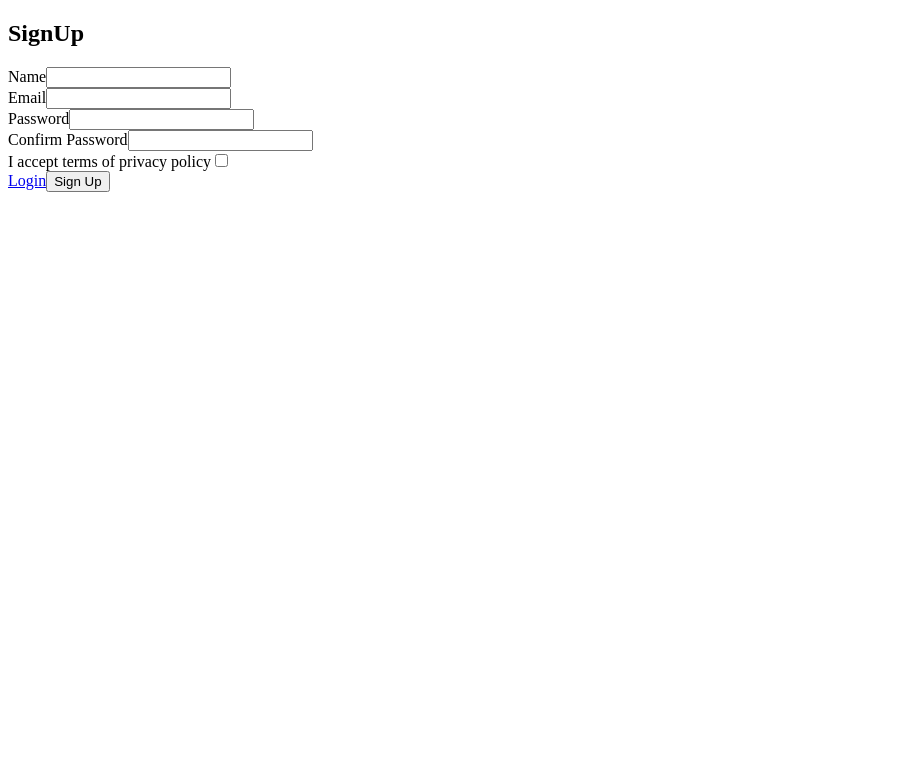
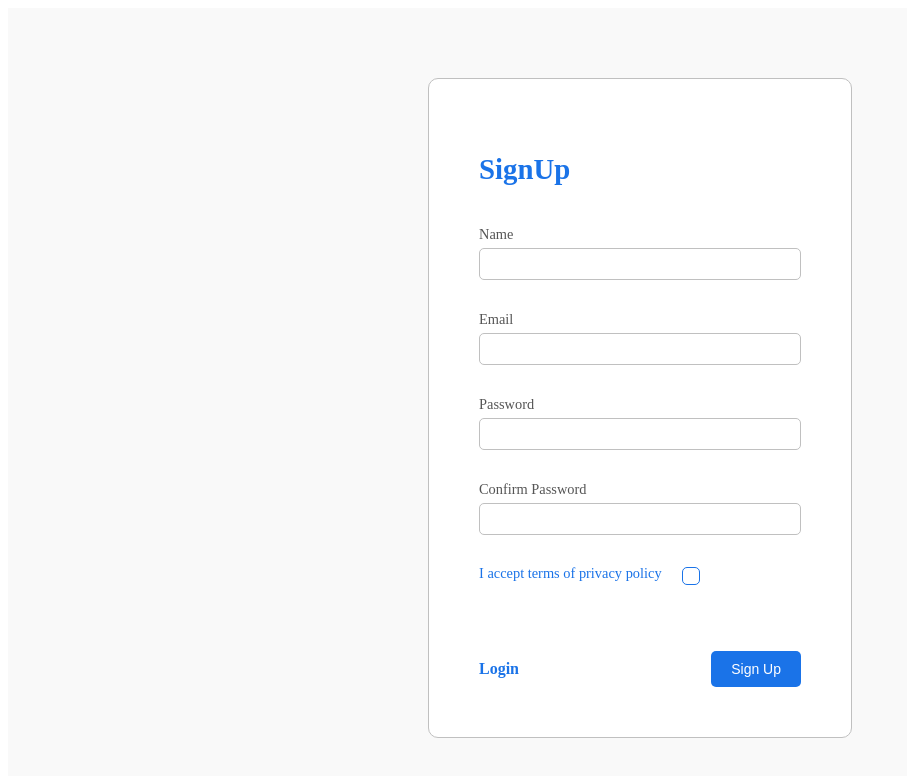
Before and after one commit to mohammadalimojtahedsoleimani/AuthorizationReact, a React (Create React App) app: page / in a window 1280 px wide. Shown: the top 776 px of the page, without its empty margins (0-907 px from the left). Built offline with nearby package versions, Linux system fonts and the light colour scheme.

Commit message:
styles added

```diff
--- a/src/Components/SignUp.js
+++ b/src/Components/SignUp.js
@@ -2,7 +2,8 @@
 import { validate } from "./validate";
 import { ToastContainer } from 'react-toastify';
 import 'react-toastify/dist/ReactToastify.css';
-import { notify } from "./toast"
+import { notify } from "./toast";
+import styles from "./SignUp.module.css";
 
 const SignUp = () => {
     const [ data , setData ] = useState ( {
@@ -30,59 +31,75 @@
     }
     const submitHandler = ( event ) => {
         event.preventDefault ();
-        if ( ! Object.keys ( event ).length ){
-            notify("You signed up successfully", "success")
-        }else {
-            notify("Invalid data!", "error")
-            setTouch({
-                name: true,
-                email: true,
-                password: true,
-                confirmPassword: true,
-                isAccepted: true
-            })
+        if ( ! Object.keys ( event ).length ) {
+            notify ( "You signed up successfully" , "success" )
+        } else {
+            notify ( "Invalid data!" , "error" )
+            setTouch ( {
+                name : true ,
+                email : true ,
+                password : true ,
+                confirmPassword : true ,
+                isAccepted : true
+            } )
         }
     }
 
     return (
-        <div>
-            <form onSubmit={ submitHandler }>
-                <h2>SignUp</h2>
-                <div>
+        <div className={ styles.container }>
+            <form onSubmit={ submitHandler } className={ styles.formContainer }>
+                <h2 className={ styles.header }>SignUp</h2>
+                <div className={ styles.formField }>
                     <label>Name</label>
-                    <input type="text" name="name" value={ data.name } onChange={ changeHandler }
+                    <input
+                        className={ ( errors.name && touch.name ) ? styles.uncompleted : styles.formInput }
+                        type="text" name="name" value={ data.name } onChange={ changeHandler }
                         onFocus={ focusHandler }/>
                     { errors.name && touch.name && <span>{ errors.name }</span> }
                 </div>
-                <div>
+                <div className={ styles.formField }>
                     <label>Email</label>
-                    <input type="text" name="email" value={ data.email } onChange={ changeHandler }
+                    <input
+                        className={ ( errors.email && touch.email ) ? styles.uncompleted : styles.formInput }
+                        type="text" name="email" value={ data.email } onChange={ changeHandler }
                         onFocus={ focusHandler }/>
                     { errors.email && touch.email && <span>{ errors.email }</span> }
                 </div>
-                <div>
+                <div className={ styles.formField }>
                     <label>Password</label>
-                    <input type="password" name="password" value={ data.password } onChange={ changeHandler }
+                    <input
+                        className={ ( errors.password && touch.password ) ? styles.uncompleted : styles.formInput }
+                        type="password" name="password" value={ data.password } onChange={ changeHandler }
                         onFocus={ focusHandler }/>
                     { errors.password && touch.password && <span>{ errors.password }</span> }
                 </div>
-                <div>
+                <div className={ styles.formField }>
                     <label>Confirm Password</label>
-                    <input type="password" name="confirmPassword" value={ data.confirmPassword }
+                    <input
+                        className={ ( errors.confirmPassword && touch.confirmPassword ) ? styles.uncompleted : styles.formInput }
+                        type="password" name="confirmPassword" value={ data.confirmPassword }
                         onChange={ changeHandler } onFocus={ focusHandler }/>
                     { errors.confirmPassword && touch.confirmPassword && <span>{ errors.confirmPassword }</span> }
                 </div>
-                <div>
+                <div className={ styles.formField }>
+                    <div className={ styles.checkBoxContainer }>
                         <label>I accept terms of privacy policy</label>
-                    <input type="checkbox" name="isAccepted" value={ data.isAccepted } onChange={ changeHandler }/>
+                        <input
+                            type="checkbox"
+                            name="isAccepted"
+                            value={ data.isAccepted }
+                            onChange={ changeHandler }
+                            onFocus={ focusHandler }/>
+
+                    </div>
                     { errors.isAccepted && touch.isAccepted && <span>{ errors.isAccepted }</span> }
                 </div>
-                <div>
+                <div className={ styles.formButtons }>
                     <a href="#">Login</a>
                     <button type="submit">Sign Up</button>
                 </div>
             </form>
-            <ToastContainer />
+            <ToastContainer/>
         </div>
     );
 };
--- /dev/null
+++ b/src/Components/SignUp.module.css
@@ -0,0 +1,165 @@
+.container {
+    display: flex;
+    justify-content: center;
+    background-color: #f9f9f9;
+    min-height: 100vh;
+    align-items: center;
+}
+
+.formContainer {
+    border: 1px solid silver;
+    width: fit-content;
+    padding: 50px;
+    margin: 50px;
+    border-radius: 10px;
+    height: fit-content;
+    background-color: #fff;
+}
+
+.header {
+    text-align: left;
+    margin-bottom: 40px;
+    font-size: 1.8rem;
+    color: #1a73e8;
+}
+
+.formField {
+    display: flex;
+    flex-direction: column;
+    margin-bottom: 10px;
+    height: 75px;
+}
+
+.formField label {
+    text-align: left;
+    margin-bottom: 5px;
+    color: rgb(85, 85, 85);
+    font-size: 0.9rem;
+}
+
+.formInput {
+    width: 300px;
+    height: 30px;
+    border-radius: 5px;
+    padding: 0px 10px;
+    border: 1px solid silver;
+    transition: all 0.2s ease-in;
+}
+
+.uncompleted {
+    width: 300px;
+    height: 30px;
+    border-radius: 5px;
+    padding: 0px 10px;
+    border: 1px solid red;
+    transition: all 0.2s ease-in;
+}
+
+.formInput:focus,
+.uncompleted:focus {
+    outline: none;
+    line-height: 30px;
+    height: 30px;
+    border: 1px solid #1a73e8;
+}
+
+.formField span {
+    height: 10px;
+    text-align: left;
+    margin-top: 5px;
+    width: fit-content;
+    font-size: 0.7rem;
+    color: red;
+    line-height: 10px;
+    padding: 2px 3px;
+    border-radius: 3px;
+    background-color: rgba(255, 0, 0, 0.175);
+}
+
+.checkBoxContainer {
+    display: flex;
+    font-size: 0.85rem;
+    flex-direction: row !important;
+    align-items: center;
+    height: 20px !important;
+    text-align: center;
+}
+
+.formField:nth-child(6) label {
+    color: #1a73e8;
+}
+
+input[type="checkbox"] {
+    margin-left: 20px;
+    width: 18px;
+    height: 18px;
+    border: 1px solid #1a73e8;
+    appearance: none;
+    border-radius: 5px;
+    transition: all 0.2s ease-in;
+}
+
+input[type="checkbox"]:checked {
+    width: 18px;
+    height: 18px;
+    background-color: #1a73e8;
+    border-radius: 50%;
+}
+
+input[type="checkbox"]:focus {
+    height: 18px;
+    width: 18px;
+    outline: none;
+    border: 2px solid #004aaa;
+}
+
+.formButtons {
+    display: flex;
+    justify-content: space-between;
+    align-items: center;
+}
+
+.formButtons button {
+    background-color: #1a73e8;
+    padding: 10px 20px;
+    color: #fff;
+    border-radius: 5px;
+    border: none;
+    font-size: 0.875rem;
+    font-weight: 500;
+    transition: all 0.1s ease-in;
+    cursor: pointer;
+}
+
+.formButtons button:hover {
+    background-color: #004aaa;
+}
+
+.formButtons a {
+    color: #1a73e8;
+    text-decoration: none;
+    transition: all 0.1s ease-in;
+    font-weight: 700;
+}
+
+.formButtons a:hover {
+    color: #004aaa;
+}
+@media (max-width: 440px) {
+    .formContainer {
+        padding: 20px;
+        margin: 50px 20px;
+    }
+
+    .formContainer {
+        width: 90%;
+    }
+
+    .formInput {
+        width: 90%;
+    }
+
+    .uncompleted {
+        width: 90%;
+    }
+}
```
Lines whose indentation alone changed are shown as unchanged.
